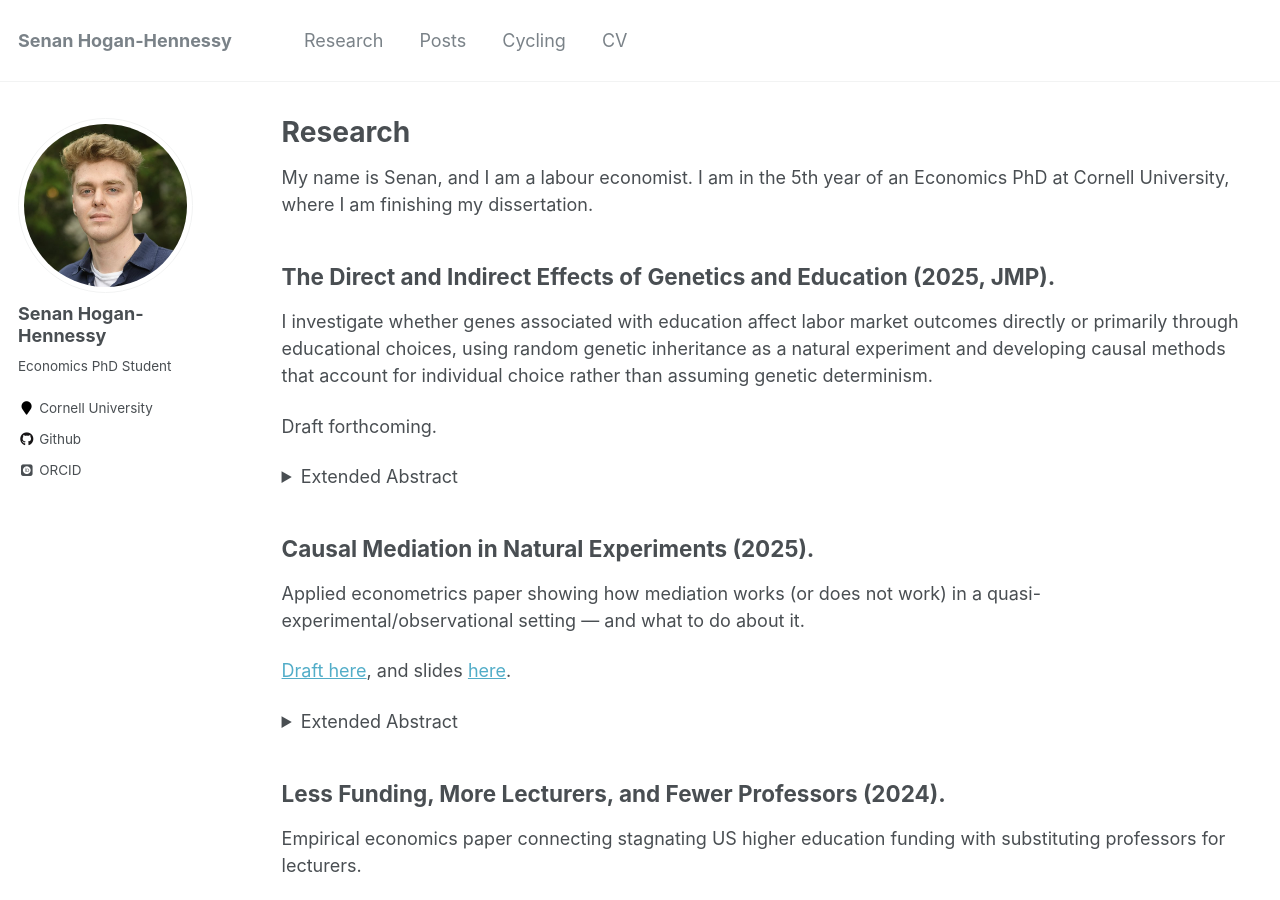
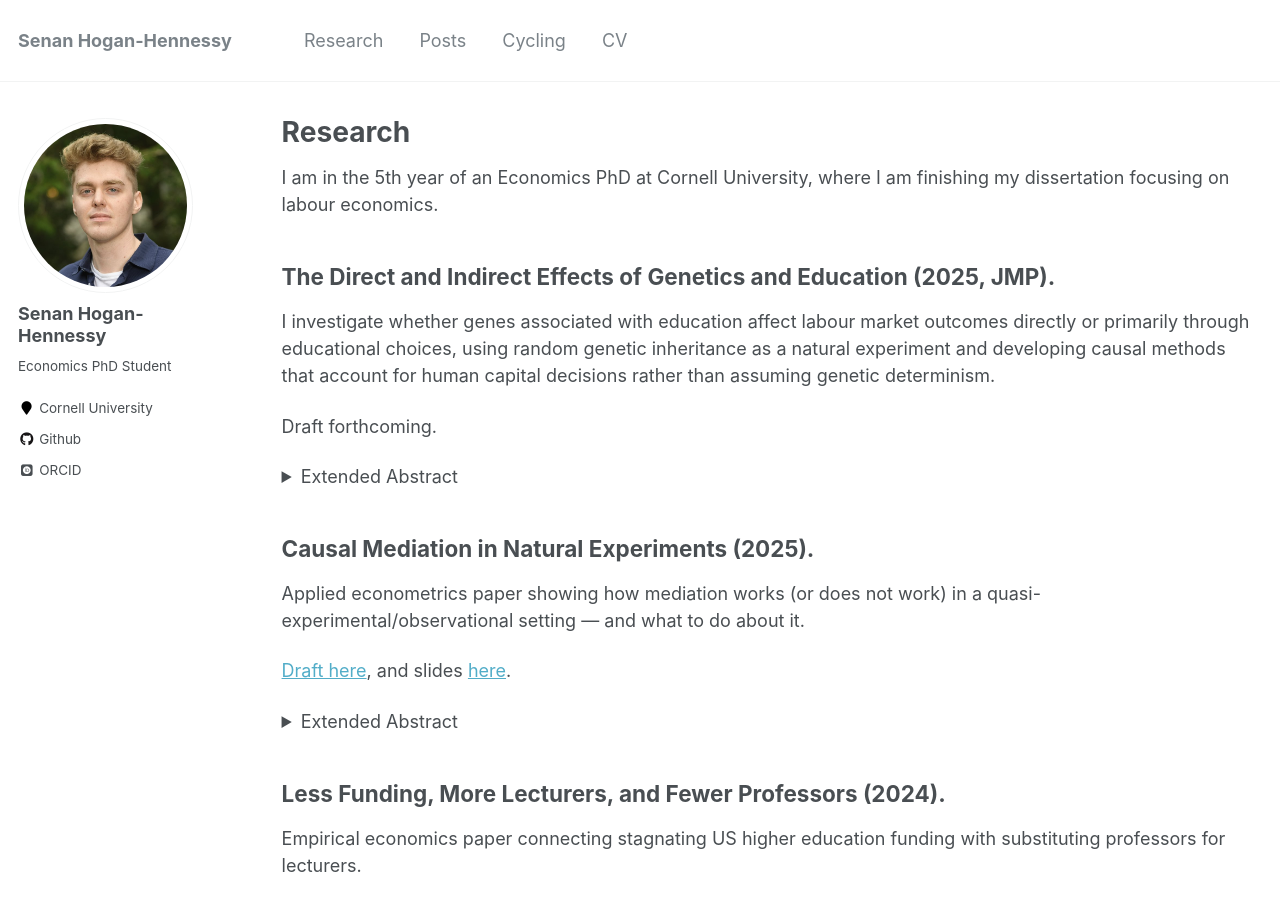
Before and after one commit to shoganhennessy/shoganhennessy.github.io, a Jekyll site: the page built from _pages/research.md, in a window 1280 px wide and 900 px high. Built offline with Jekyll 4.4.1, drawn with Linux system fonts in a browser that asks for light colours; some web fonts are replaced.

Commit message:
Rewritten JMP abstract, and overhauled Research page design.

```diff
--- a/_pages/research.md
+++ b/_pages/research.md
@@ -5,12 +5,11 @@ permalink: /research/
 author_profile: true
 ---
 
-My name is Senan, and I am a labour economist.
-I am in the 5th year of an Economics PhD at Cornell University, where I am finishing my dissertation.
+I am in the 5th year of an Economics PhD at Cornell University, where I am finishing my dissertation focusing on labour economics.
 
 ## The Direct and Indirect Effects of Genetics and Education (2025, JMP).
 
-I investigate whether genes associated with education affect labor market outcomes directly or primarily through educational choices, using random genetic inheritance as a natural experiment and developing causal methods that account for individual choice rather than assuming genetic determinism.
+I investigate whether genes associated with education affect labour market outcomes directly or primarily through educational choices, using random genetic inheritance as a natural experiment and developing causal methods that account for human capital decisions rather than assuming genetic determinism.
 
 Draft forthcoming.
 
```
